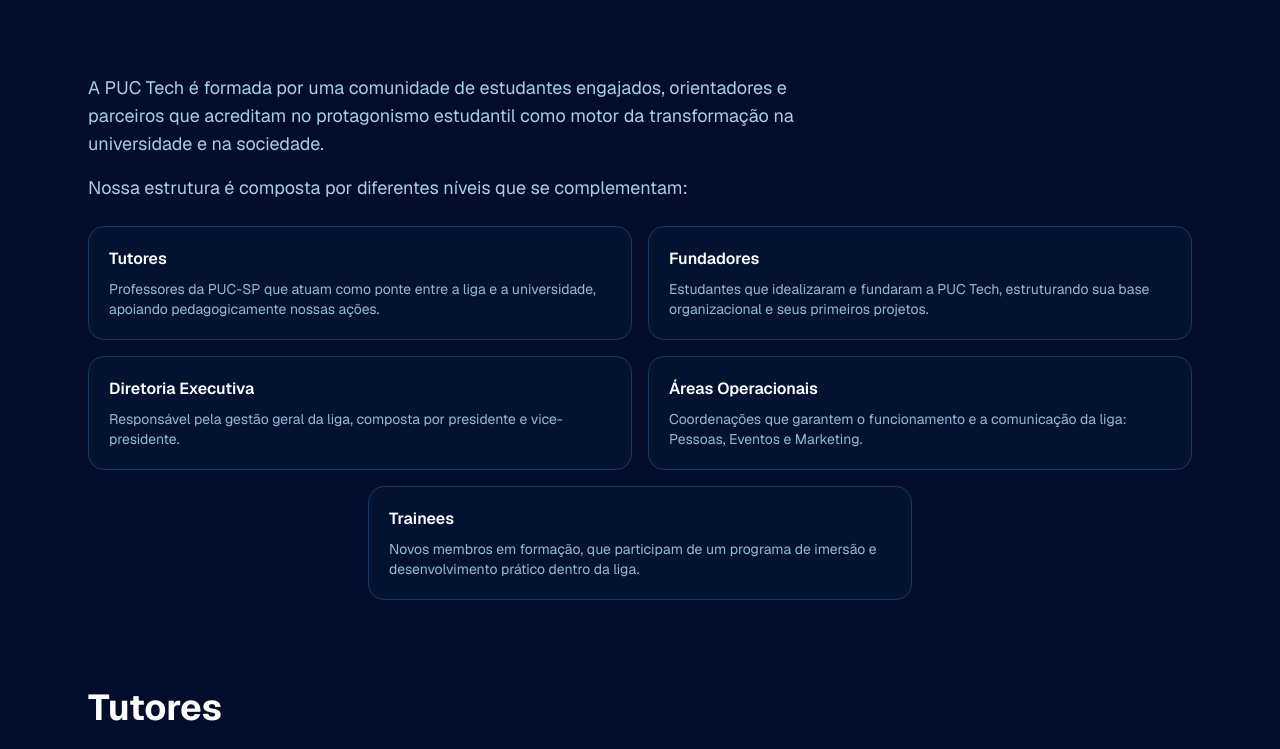
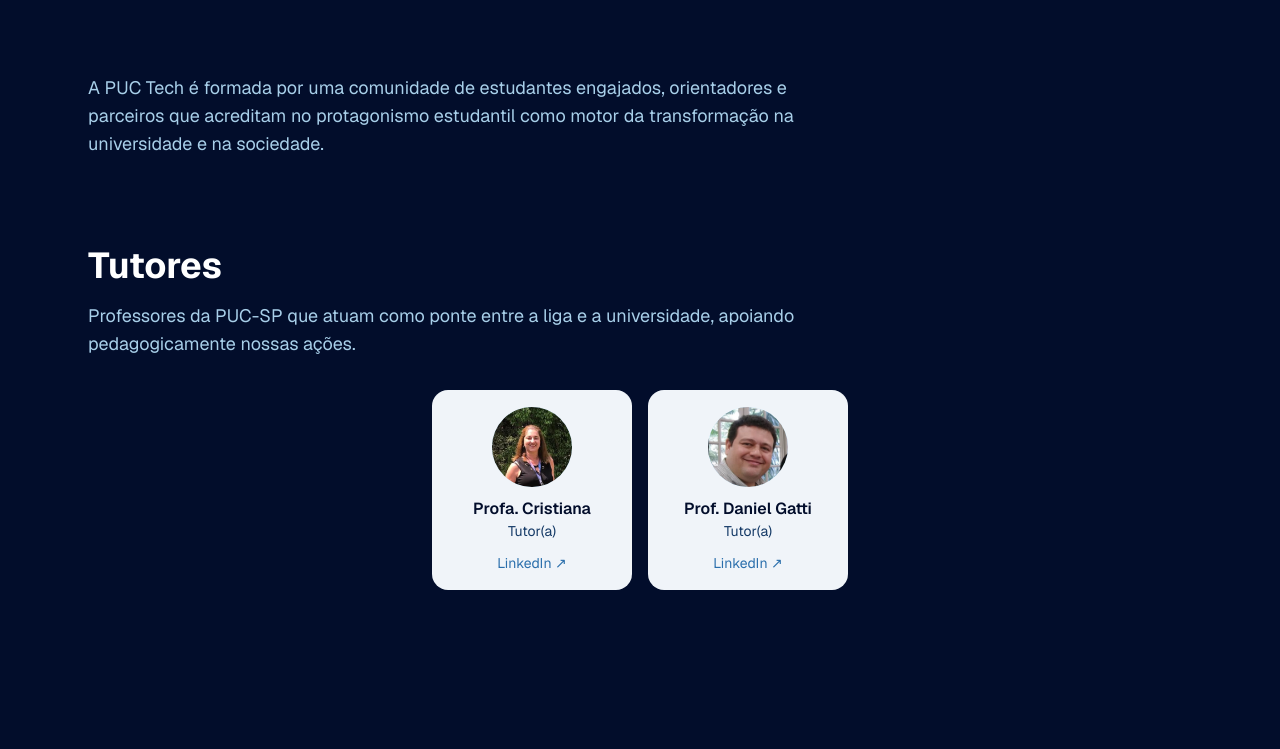
Before and after one commit to PUCTech/site-puctech, a Next.js app: page /equipe in a window 1280 px wide. Shown: the part 691-1440 px from the top of the page. Built offline with nearby package versions, Linux system fonts and the light colour scheme; no server answers.

Commit message:
refactor: remove redundant level cards from team page

```diff
--- a/app/equipe/page.tsx
+++ b/app/equipe/page.tsx
@@ -22,15 +22,6 @@
   description:
     "Conheça os tutores, fundadores e a equipe atual da PUC Tech, a primeira liga de ciência e tecnologia da PUC-SP.",
 };
-
-// Níveis da estrutura da liga, na ordem em que aparecem na introdução.
-const levels = [
-  { title: "Tutores", text: groupDescriptions.tutores },
-  { title: "Fundadores", text: groupDescriptions.fundadores },
-  { title: "Diretoria Executiva", text: groupDescriptions.diretoriaExecutiva },
-  { title: "Áreas Operacionais", text: groupDescriptions.areasOperacionais },
-  { title: "Trainees", text: groupDescriptions.trainees },
-];
 
 // Grupo de pessoas. Se estiver vazio, a seção não aparece.
 function MemberGroup({
@@ -107,23 +98,6 @@
             orientadores e parceiros que acreditam no protagonismo estudantil
             como motor da transformação na universidade e na sociedade.
           </p>
-          <p className="mt-4 max-w-3xl text-lg text-brand-200/90">
-            Nossa estrutura é composta por diferentes níveis que se
-            complementam:
-          </p>
-
-          {/* flex + justify-center: o último card (Trainees) fica centralizado. */}
-          <ul className="mt-6 flex flex-wrap justify-center gap-4">
-            {levels.map((level) => (
-              <li
-                key={level.title}
-                className="w-full rounded-2xl border border-brand-800 bg-brand-900/40 p-5 sm:w-[calc(50%-0.5rem)]"
-              >
-                <h3 className="font-semibold">{level.title}</h3>
-                <p className="mt-2 text-sm text-brand-200/80">{level.text}</p>
-              </li>
-            ))}
-          </ul>
         </div>
       </section>
 
```
